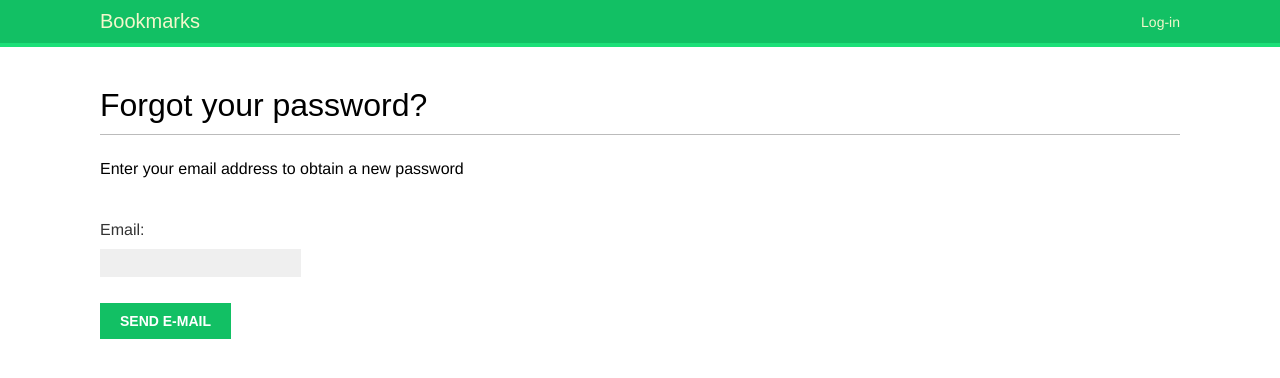
After one commit to boxoforanmore/Learning, a Django app: page /account/password_reset/ in a window 1280 px wide. The commit adds this page. Shown: the top 378 px of the page. Run offline with Django 3.2, Linux system fonts and the light colour scheme; some web fonts are replaced.

Commit message:
Added ability for password reset (views, templates, model, etc)

```diff
--- a/Django2ByExample/Ch4_SocialSite/bookmarks/account/templates/registration/login.html
+++ b/Django2ByExample/Ch4_SocialSite/bookmarks/account/templates/registration/login.html
@@ -20,5 +20,7 @@
             <input type="hidden" name="next" value="{{ next }}" />
             <p><input type="submit" value="Log-in"></p>
         </form>
+
+        <p><a href="{% url "password_reset" %}">Forgot your password</a></p>
     </div>
 {% endblock %}
--- /dev/null
+++ b/Django2ByExample/Ch4_SocialSite/bookmarks/account/templates/registration/password_reset_email.html
@@ -0,0 +1,5 @@
+Someone asked for a password reset for email {{ email }}.  Follow the link below:
+
+{{ protocol }}://{{ domain }}{% url "password_reset_confirm" uidb64=uidtoken=token %}
+
+The username associated with this profile is: {{ user.get_username }}
--- /dev/null
+++ b/Django2ByExample/Ch4_SocialSite/bookmarks/account/templates/registration/password_reset_form.html
@@ -0,0 +1,13 @@
+{% extends "base.html" %}
+
+{% block title %}Reset you password{% endblock %}
+
+{% block content %}
+    <h1>Forgot your password?</h1>
+    <p>Enter your email address to obtain a new password</p>
+    <form action="." method="post">
+        {{ form.as_p }}
+        <p><input type="submit" value="Send e-mail"></p>
+        {% csrf_token %}
+    </form>
+{% endblock %}
--- a/Django2ByExample/Ch4_SocialSite/bookmarks/account/urls.py
+++ b/Django2ByExample/Ch4_SocialSite/bookmarks/account/urls.py
@@ -16,5 +16,11 @@ urlpatterns = [
     path('password_change/', auth_views.PasswordChangeView.as_view(), name='password_change'),
     path('password_change/done/', auth_views.PasswordChangeDoneView.as_view(), name='password_change_done'),
 
+    # Reset password urls
+    path('password_reset/', auth_views.PasswordResetView.as_view(), name='password_reset'),
+    path('password_reset/done/', auth_views.PasswordResetDoneView.as_view(), name='password_reset_done'),
+    path('reset/<uidb64>/<token>/', auth_views.PasswordResetConfirmView.as_view(), name='password_reset_confirm'),
+    path('reset/done/', auth_views.PasswordResetCompleteView.as_view(), name='password_reset_complete'),
+
     path('', views.dashboard, name='dashboard'),
 ]
```
Also changed, not shown: Django2ByExample/Ch4_SocialSite/bookmarks/account/templates/registration/password_reset_complete.html (added, +8 -0 lines), Django2ByExample/Ch4_SocialSite/bookmarks/account/templates/registration/password_reset_confirmation.html (added, +18 -0 lines), Django2ByExample/Ch4_SocialSite/bookmarks/account/templates/registration/password_reset_done.html (added, +9 -0 lines).
